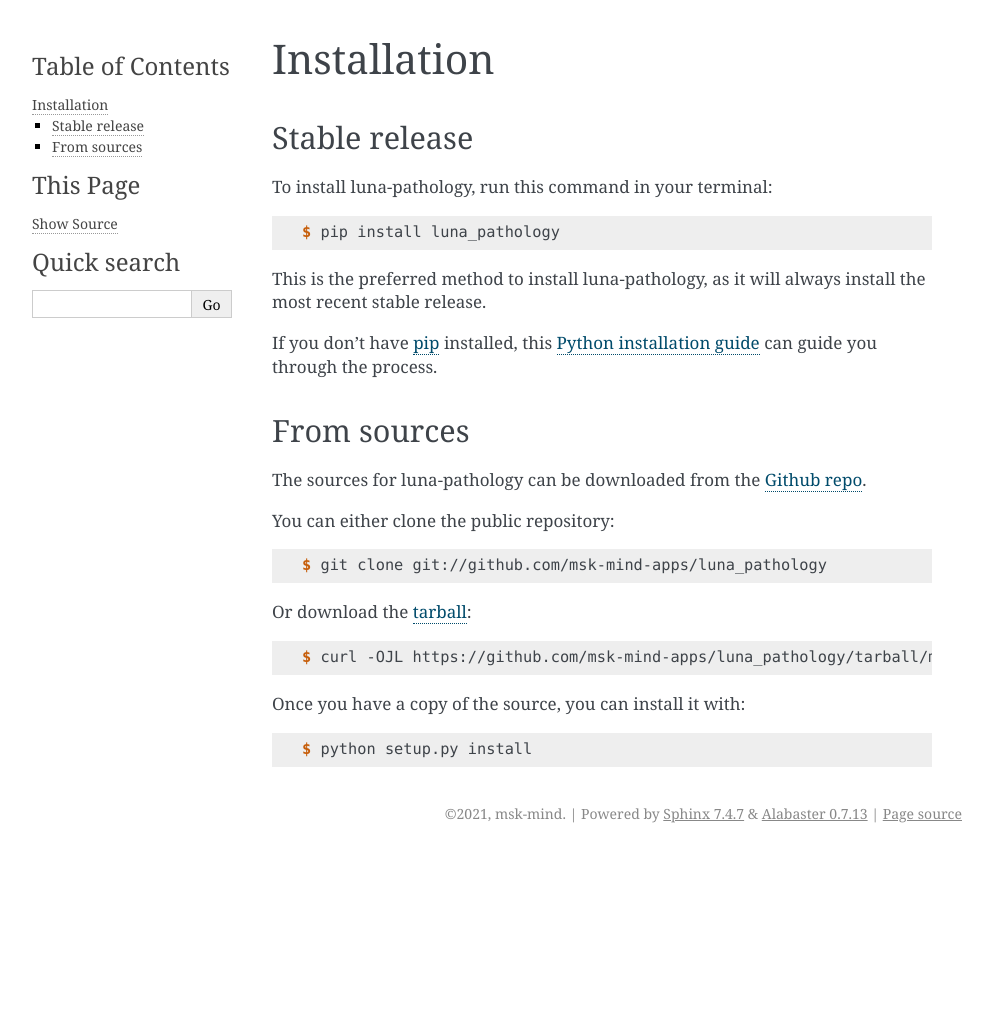
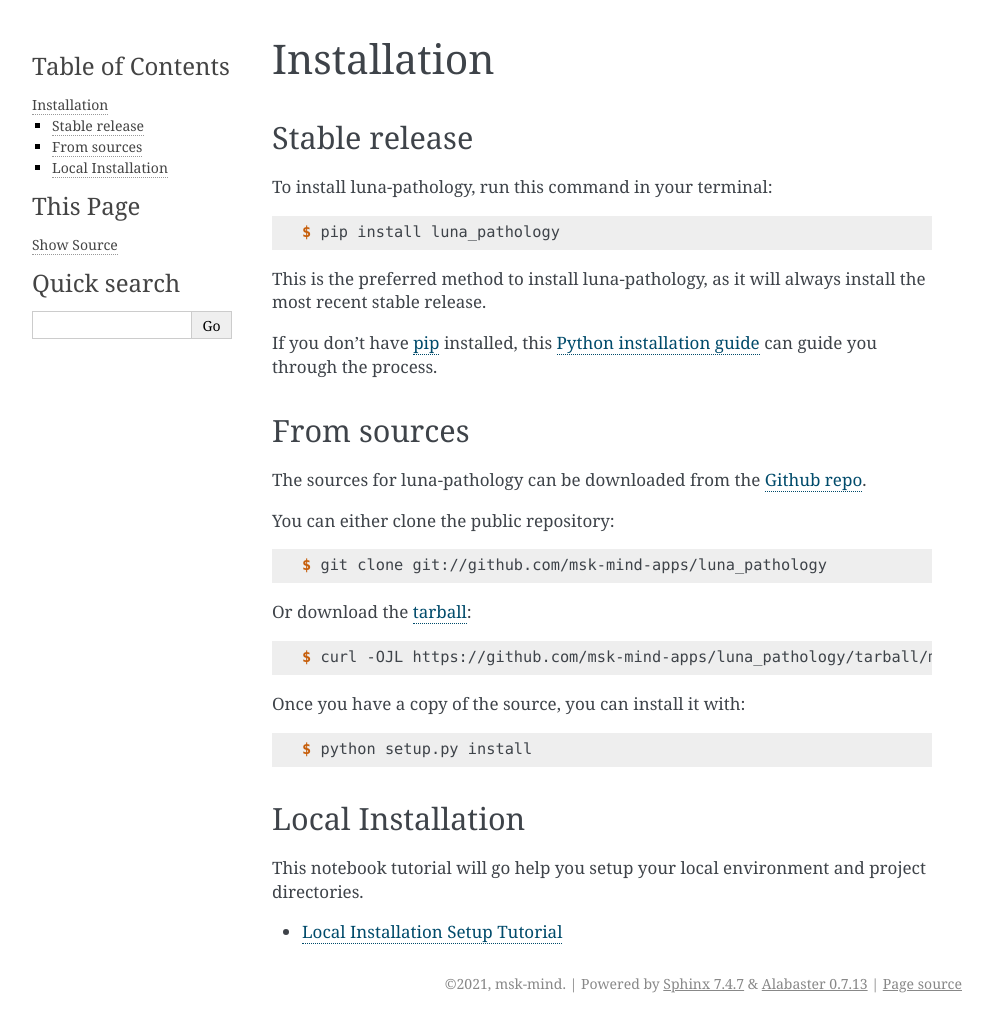
Before and after one commit to msk-mind-apps/luna-pathology, a Sphinx documentation site: the page built from docs/installation.rst, in a window 1280 px wide. Shown: the whole page, without its empty margins (148-1141 px from the left). Built offline with Sphinx 7.4.7, drawn with Linux system fonts in a browser that asks for light colours; pages that are not in the unit, such as notebooks, are missing from menus; before the commit the page ends 900 px from its top, so only the background shows below that.

Commit message:
move setup notebook to installation

```diff
--- a/docs/examples.rst
+++ b/docs/examples.rst
@@ -6,7 +6,6 @@ The following notebook tutorials walk you through analysis workflows.
 .. toctree::
     :maxdepth: 1
 
-    examples/setup.ipynb
     examples/dataset-prep.ipynb
     examples/tiling.ipynb
     examples/model-training.ipynb
--- a/docs/installation.rst
+++ b/docs/installation.rst
@@ -49,3 +49,14 @@ Once you have a copy of the source, you can install it with:
 
 .. _Github repo: https://github.com/msk-mind-apps/luna_pathology
 .. _tarball: https://github.com/msk-mind-apps/luna_pathology/tarball/master
+
+
+Local Installation
+------------------
+
+This notebook tutorial will go help you setup your local environment and project directories.
+
+.. toctree::
+    :maxdepth: 1
+
+    examples/setup.ipynb
```
